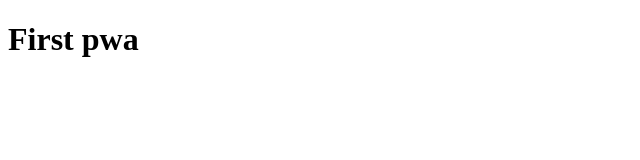
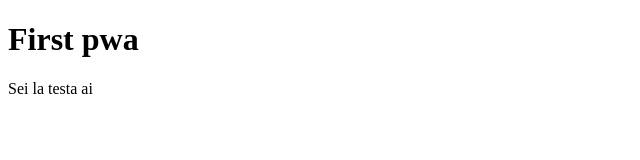
Before and after one commit to nicAmSarah/ave, a plain HTML site: page index.html in a window 1280 px wide. Shown: the whole page, without its empty margins (0-640 px from the left). Drawn offline with Linux system fonts and the light colour scheme.

Commit message:
criaçao de algo

```diff
--- a/index.html
+++ b/index.html
@@ -9,5 +9,6 @@
 <body>
     <h1>First pwa
     </h1>
+    <p>Sei la testa ai</p>
 </body>
 </html>
```
